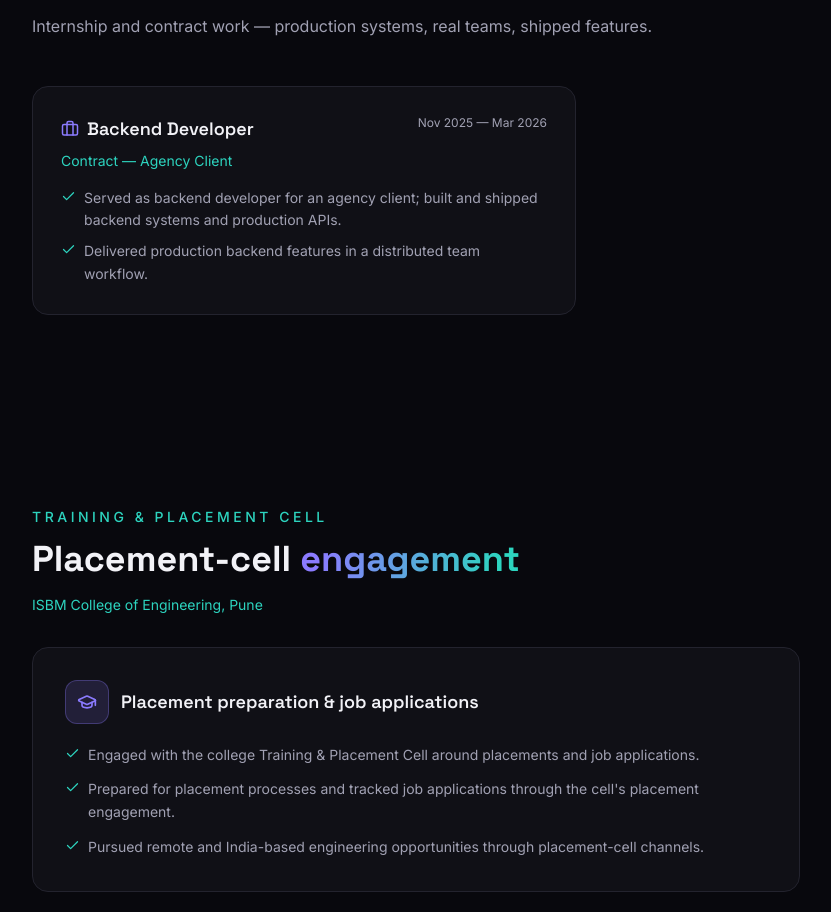
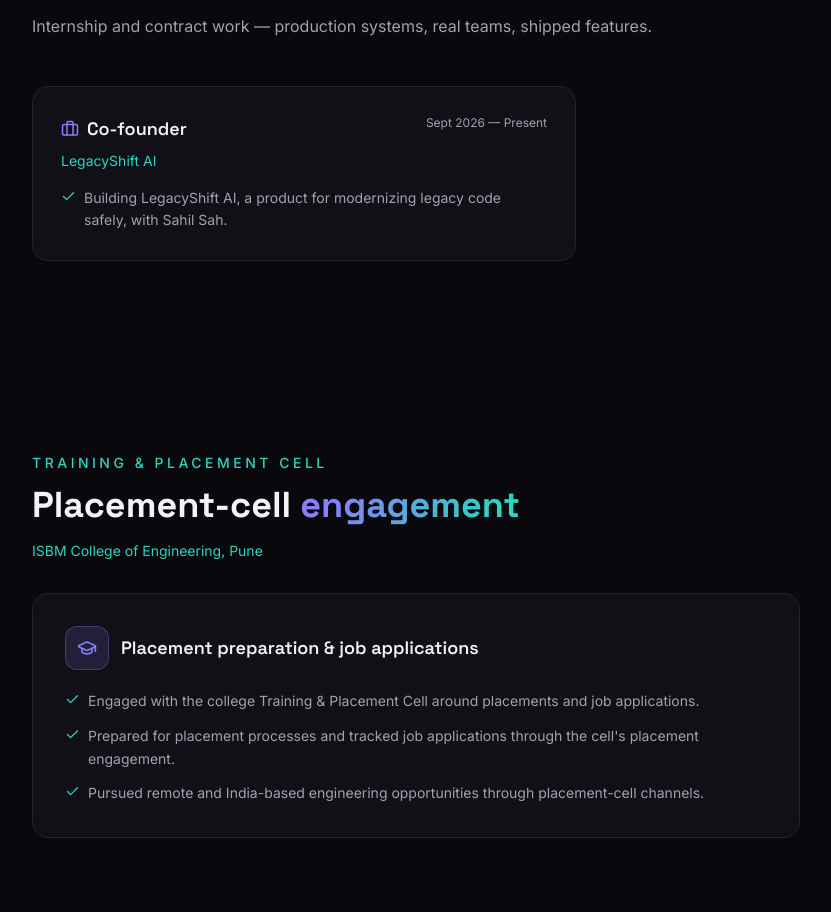
Before and after one commit to potdarvinit100-prog/vinit-portfolio-v3, a React (Vite) app: page / in a window 1280 px wide. Shown: the part 6454-7366 px from the top of the page, without its empty margins (52-883 px from the left). Built offline with nearby package versions, Linux system fonts and the light colour scheme.

Commit message:
Experience: LegacyShift Co-founder Sept + Dream only; CV to match

```diff
--- a/src/data.ts
+++ b/src/data.ts
@@ -180,12 +180,11 @@
 
 export const experience = [
   {
-    title: "Backend Developer",
-    org: "Contract — Agency Client",
-    period: "Nov 2025 — Mar 2026",
+    title: "Co-founder",
+    org: "LegacyShift AI",
+    period: "Sept 2026 — Present",
     points: [
-      "Served as backend developer for an agency client; built and shipped backend systems and production APIs.",
-      "Delivered production backend features in a distributed team workflow.",
+      "Building LegacyShift AI, a product for modernizing legacy code safely, with Sahil Sah.",
     ],
   },
   {
@@ -193,8 +192,7 @@
     org: "Dream Technology",
     period: "Jan 2023 — Apr 2023",
     points: [
-      "Full-stack development internship, working remotely with a global team.",
-      "Built and shipped web features across frontend and backend.",
+      "Full-stack internship with a global remote team; built and shipped web features across frontend and backend.",
     ],
   },
 ];
```
